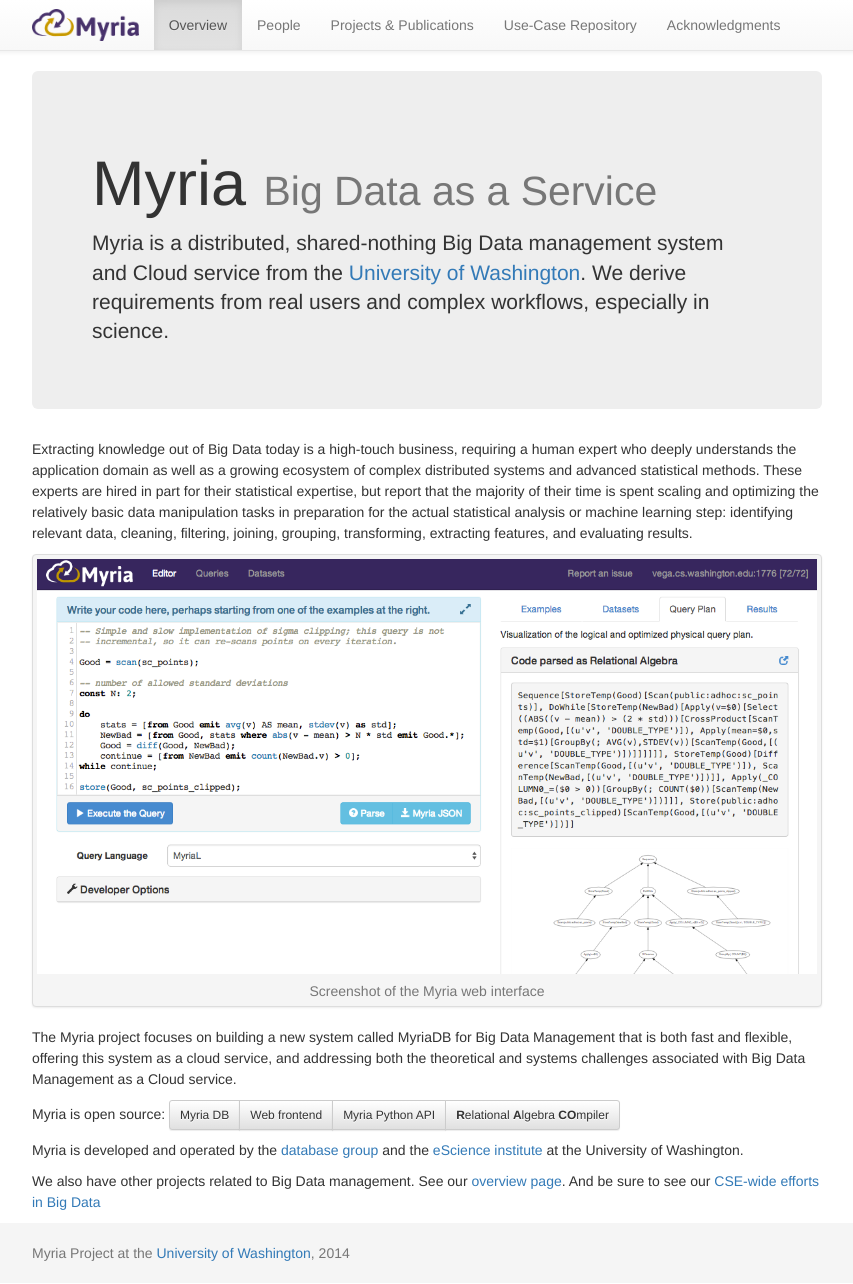
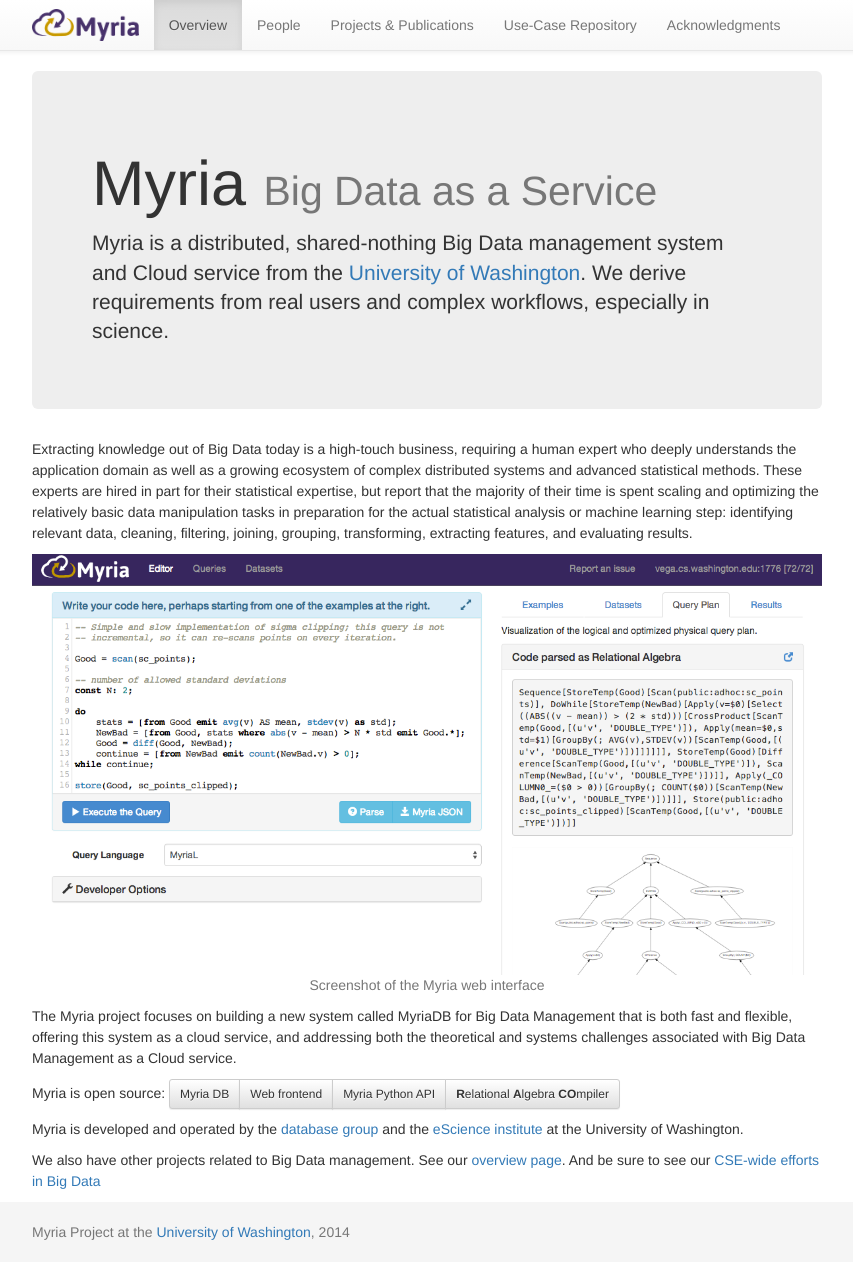
Before and after one commit to uwescience/myria-website, a Jekyll site: the page built from index.markdown, in a window 1280 px wide. Shown: the whole page, without its empty margins (213-1066 px from the left). Built offline with Jekyll 4.4.1, drawn with Linux system fonts in a browser that asks for light colours; nearby versions of some CDN libraries; Markdown is read by kramdown in place of the engine named in the settings; after the commit the page ends 1263 px from its top, so only the background shows below that.

Commit message:
Center and scale down front page screenshot to readable size

```diff
--- a/index.markdown
+++ b/index.markdown
@@ -16,7 +16,7 @@
 
 Extracting knowledge out of Big Data today is a high-touch business,  requiring a human expert who deeply understands the application domain  as well as a growing ecosystem of complex distributed systems and  advanced statistical methods. These experts are hired in part for  their statistical expertise, but report that the majority of their time  is spent scaling and optimizing the relatively basic data manipulation  tasks in preparation for the actual statistical analysis or machine  learning step: identifying relevant data, cleaning, filtering, joining,  grouping, transforming, extracting features, and evaluating results.
 
-<div class="thumbnail with-caption">
+<div class="with-caption">
 	<img src="images/web-interface-screenshot.png" class="img-responsive" alt="Screenshot of the Myria web interface">
 	<p class="text-center text-muted">Screenshot of the Myria web interface</p>
 </div>
```
